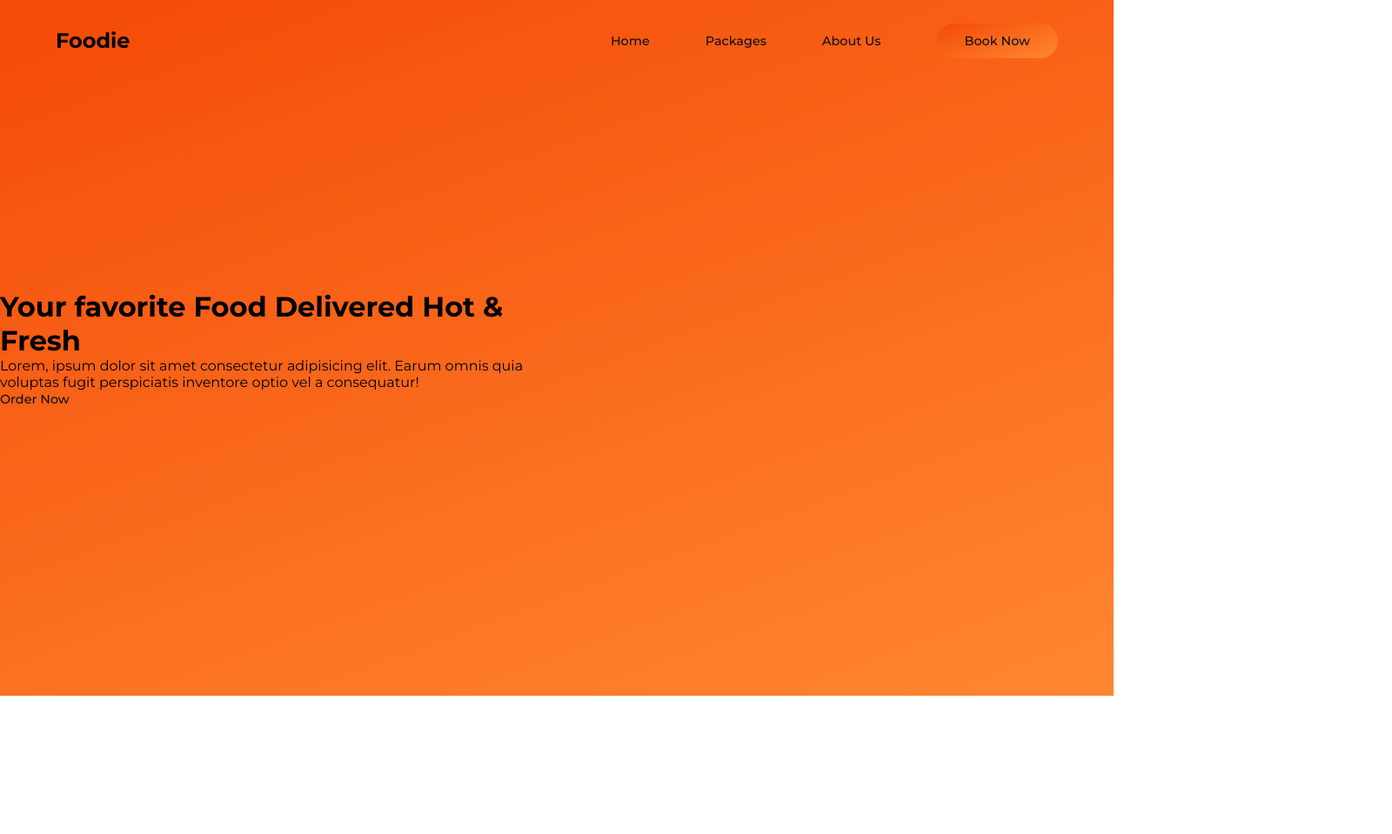
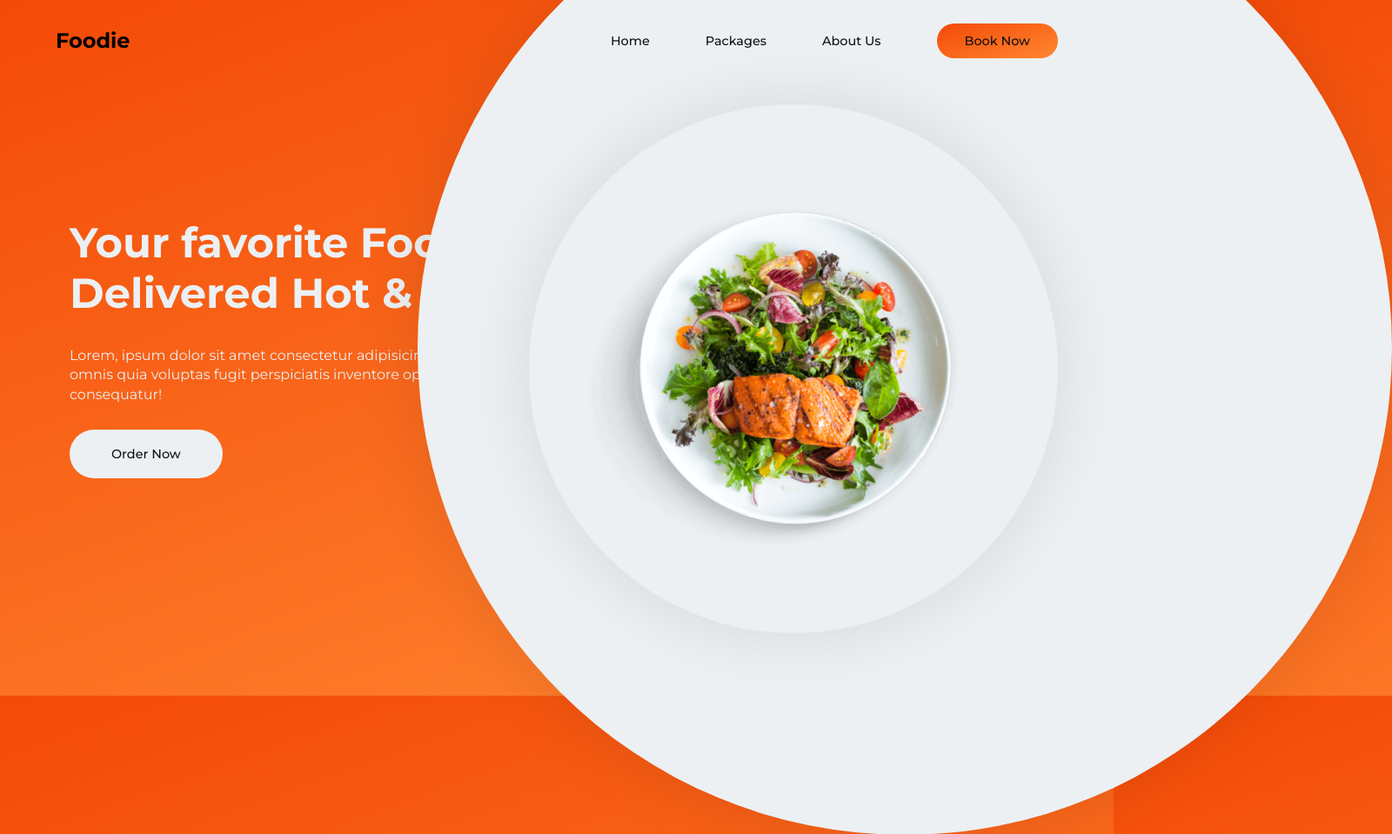
Before and after one commit to esarev/restarauntAnimationPage, a plain HTML site: page index.html in a window 1280 px wide. Shown: the whole page at 87% size, 1600 px wide, since content can reach past the window. Before the commit the page ends 800 px from the top, so only its background shows below. Drawn offline with Linux system fonts and the light colour scheme.

Commit message:
feat: add content&food animation

```diff
--- a/index.html
+++ b/index.html
@@ -29,5 +29,12 @@
         </div>
     </div>
 
+    <div class="tray"></div>
+    <div class="plate">
+        <div class="food">
+            <img src="./img/img.png">
+        </div>
+    </div>
+
 </body>
 </html>
--- a/style.css
+++ b/style.css
@@ -66,7 +66,67 @@ nav ul li:last-child a:hover {
     display: flex;
     align-items: center;
     opacity: 0;
-    animation: animateContent 3s ease forwards;
+    animation: animateContent 2s 1s ease forwards;
+}
+.content .container {
+    margin-left: 5rem;
+    color: var(--color-light);
+    width: 36rem;
+}
+.content .container h1{
+    font-size: 3rem;
+}
+.content .container p {
+    margin-top: 2rem;
+    line-height: 1.4;
+}
+.content .container a {
+    background: var(--color-light);
+    padding: 1.2rem 3rem;
+    font-weight: 500;
+    display: inline-block;
+    margin-top: 1.8rem;
+    border-radius: 2rem;
+}
+.content .container a:hover {
+    box-shadow: var(--btn-box-shadow);
+}
+
+.tray {
+    width: 70rem;
+    height: 70rem;
+    background: var(--color-light);
+    border-radius: 50%;
+    box-shadow: var(--box-shadow);
+    position: absolute;
+    top: 50%;
+    right: -20rem;
+    transform: translateY(-50%);
+    opacity: 0;
+    animation: animateTray 2s ease forwards;
+}
+.plate {
+    position: absolute;
+    top: 15%;
+    right: 5%;
+    width: 38rem;
+    height: 38rem;
+    background: var(--color-light);
+    border-radius: 50%;
+    box-shadow: var(--box-shadow);
+    animation: animatePlate 30s 3s linear forwards infinite;
+}
+.plate .food {
+    width: 26rem;
+    height: 26rem;
+    position: absolute;
+    top: 53%;
+    left: 47%;
+    transform: translate(-50%, -50%);
+    border-radius: 50%;
+}
+.plate .food img {
+    width: 100%;
 }
 
 @keyframes animateContent {
@@ -74,3 +134,13 @@ nav ul li:last-child a:hover {
         opacity: 1;
     }
 }
+@keyframes animateTray {
+    to {
+        opacity: 1;
+    }
+}
+@keyframes animatePlate {
+    to {
+        transform: rotate(360deg);
+    }
+}
```
